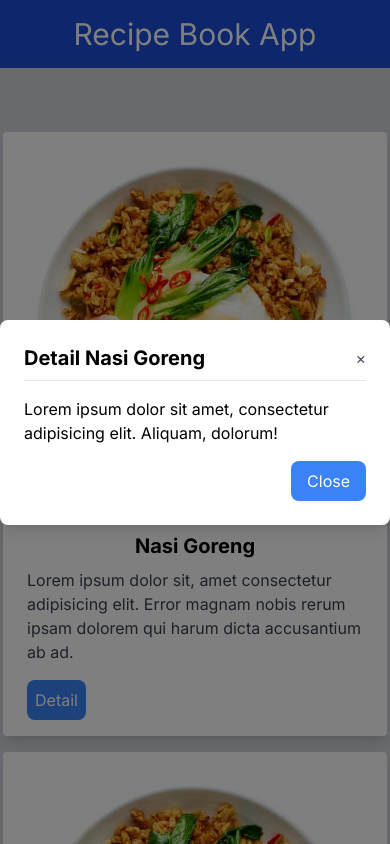
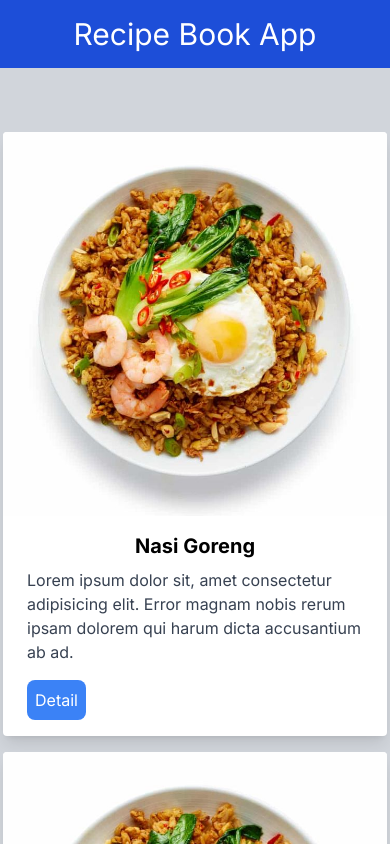
Before and after one commit to EvandriRidho/Recipe-Book, a website: page index.html in a window 390 px wide. Shown: the top 844 px of the page. Drawn offline with Linux system fonts and the light colour scheme.

Commit message:
Update modal box

```diff
--- a/index.html
+++ b/index.html
@@ -55,7 +55,7 @@
     </div>
 
     <!-- Modal Box -->
-<div id="myModal" class="fixed inset-0 flex items-center justify-center bg-black bg-opacity-50 lg:hidden sm:hidden md:hidden">
+<div id="myModal" class="fixed inset-0 flex items-center justify-center bg-black bg-opacity-50 hidden">
   <div class="bg-white rounded-lg overflow-hidden shadow-lg max-w-md w-full p-6">
     <div class="flex justify-between items-center border-b pb-2">
       <h2 class="text-xl font-bold">Detail Nasi Goreng</h2>
```
